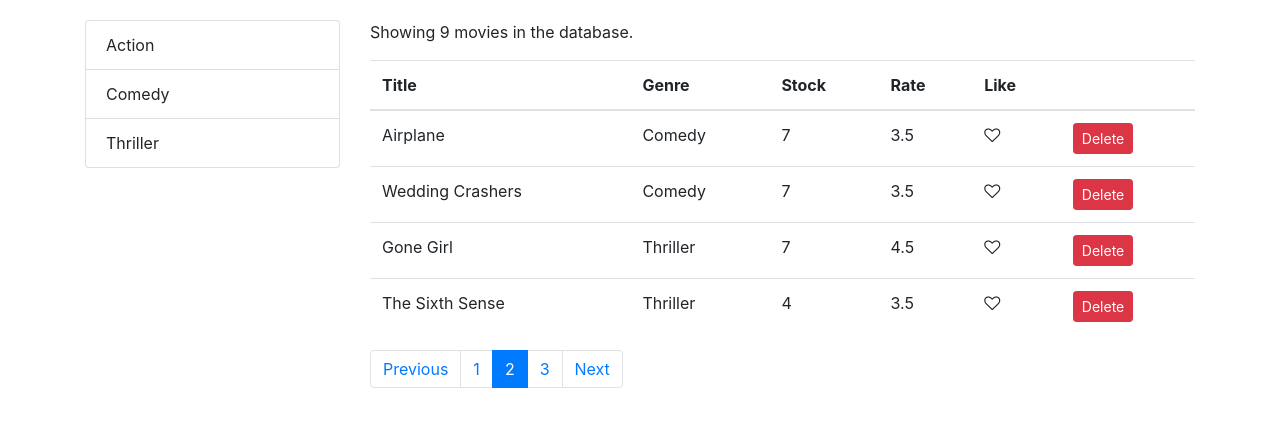
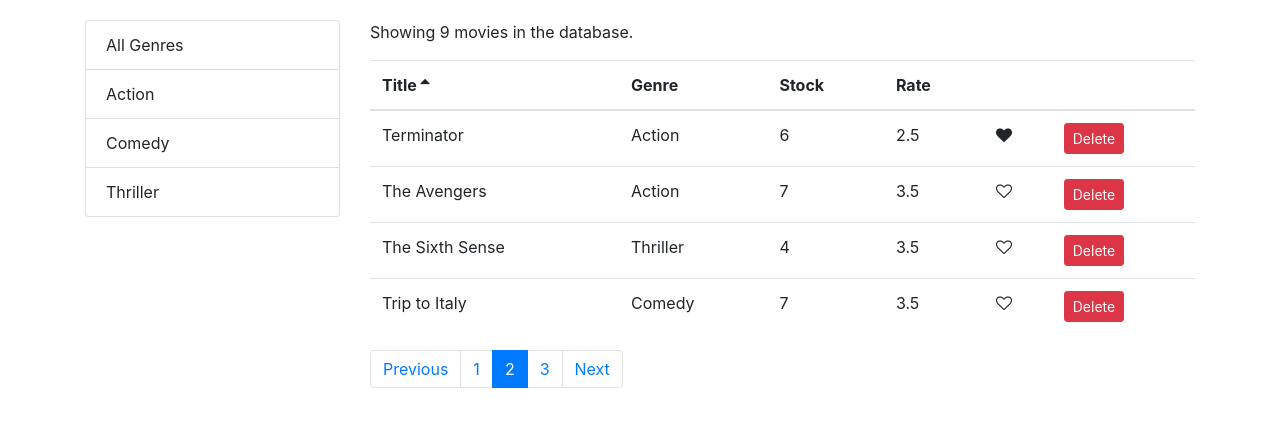
Before and after one commit to NekoFluff/CodeWithMosh_Vidly, a React (Create React App) app: page /movies in a window 1280 px wide. Shown: the top 426 px of the page. Built offline with nearby package versions, Linux system fonts and the light colour scheme.

Commit message:
Finished Pagination, Filtering, and Sorting section

```diff
--- a/src/common/listGroup.jsx
+++ /dev/null
@@ -1,22 +0,0 @@
-import React from "react";
-
-const ListGroup = props => {
-  const { items, textProperty, valueProperty } = props;
-
-  return (
-    <ul className="list-group">
-      {items.map(item => (
-        <li key={item[valueProperty]} className="list-group-item">
-          {item[textProperty]}
-        </li>
-      ))}
-    </ul>
-  );
-};
-
-ListGroup.defaultProps = {
-  textProperty: "name",
-  valueProperty: "_id"
-};
-
-export default ListGroup;
--- a/src/common/like.jsx
+++ b/src/components/common/like.jsx
@@ -3,15 +3,15 @@ import React, { Component } from "react";
 // Input liked: boolean
 // Output: onClick
 
-const Like = props => {
+const Like = ({ liked, onClick }) => {
   let classes = "fa fa-heart";
-  if (!props.liked) classes += "-o";
+  if (!liked) classes += "-o";
   return (
     <i
       style={{ cursor: "pointer" }}
       className={classes}
       aria-hidden="true"
-      onClick={props.onClick}
+      onClick={onClick}
     />
   );
 };
--- /dev/null
+++ b/src/components/common/listGroup.jsx
@@ -0,0 +1,32 @@
+import React from "react";
+
+const ListGroup = ({
+  items,
+  textProperty,
+  valueProperty,
+  onItemSelect,
+  selectedItem
+}) => {
+  return (
+    <ul className="list-group">
+      {items.map(item => (
+        <li
+          onClick={() => onItemSelect(item)}
+          key={item[valueProperty]}
+          className={
+            item === selectedItem ? "list-group-item active" : "list-group-item"
+          }
+        >
+          {item[textProperty]}
+        </li>
+      ))}
+    </ul>
+  );
+};
+
+ListGroup.defaultProps = {
+  textProperty: "name",
+  valueProperty: "_id"
+};
+
+export default ListGroup;
--- a/src/common/pagination.jsx
+++ b/src/components/common/pagination.jsx
@@ -2,15 +2,14 @@ import React from "react";
 import PropTypes from "prop-types";
 import _ from "lodash";
 
-const Pagination = props => {
-  const {
+const Pagination = ({
   itemsCount,
   pageSize,
   onPageChange,
   currentPage,
   onNextPage,
   onPrevPage
-  } = props;
+}) => {
   const pagesCount = Math.ceil(itemsCount / pageSize);
 
   if (pagesCount === 1) return null;
--- /dev/null
+++ b/src/components/common/table.jsx
@@ -0,0 +1,14 @@
+import React from "react";
+import TableHeader from "./tableHeader";
+import TableBody from "./tableBody";
+
+const Table = ({ columns, sortColumn, onSort, data }) => {
+  return (
+    <table className="table">
+      <TableHeader columns={columns} sortColumn={sortColumn} onSort={onSort} />
+      <TableBody data={data} columns={columns} />
+    </table>
+  );
+};
+
+export default Table;
--- /dev/null
+++ b/src/components/common/tableBody.jsx
@@ -0,0 +1,34 @@
+import React, { Component } from "react";
+import _ from "lodash";
+
+class TableBody extends Component {
+  renderCell = (item, column) => {
+    if (column.content) return column.content(item);
+
+    return _.get(item, column.path);
+  };
+
+  createKey = (item, column) => {
+    return item._id + (column.path || column.key);
+  };
+
+  render() {
+    const { data, columns } = this.props;
+
+    return (
+      <tbody>
+        {data.map(item => (
+          <tr key={item._id}>
+            {columns.map(column => (
+              <td key={this.createKey(item, column)}>
+                {this.renderCell(item, column)}
+              </td>
+            ))}
+          </tr>
+        ))}
+      </tbody>
+    );
+  }
+}
+
+export default TableBody;
--- /dev/null
+++ b/src/components/common/tableHeader.jsx
@@ -0,0 +1,50 @@
+import React, { Component } from "react";
+
+// columns: array
+// sortColumn: object
+// onSort: function
+
+class TableHeader extends Component {
+  raiseSort = path => {
+    const sortColumn = { ...this.props.sortColumn };
+    if (sortColumn.path === path)
+      sortColumn.order = sortColumn.order === "asc" ? "desc" : "asc";
+    else {
+      sortColumn.path = path;
+      sortColumn.order = "asc";
+    }
+
+    this.props.onSort(sortColumn);
+  };
+
+  renderSortIcon = column => {
+    const { sortColumn } = this.props;
+    // Don't add array for unsorted columns
+    if (column.path !== sortColumn.path) return null;
+    if (sortColumn.order === "asc") return <i className="fa fa-sort-asc" />;
+
+    return <i className="fa fa-sort-desc" />;
+  };
+
+  render() {
+    const { columns } = this.props;
+
+    return (
+      <thead>
+        <tr>
+          {columns.map(column => (
+            <th
+              className="clickable"
+              key={column.path || column.key}
+              onClick={() => this.raiseSort(column.path)}
+            >
+              {column.label} {this.renderSortIcon(column)}
+            </th>
+          ))}
+        </tr>
+      </thead>
+    );
+  }
+}
+
+export default TableHeader;
--- a/src/components/movies.jsx
+++ b/src/components/movies.jsx
@@ -1,21 +1,23 @@
 import React, { Component } from "react";
 import { getMovies, deleteMovie } from "../services/fakeMovieService";
 import { getGenres } from "../services/fakeGenreService";
-import Like from "../common/like";
-import Pagination from "../common/pagination";
+import Pagination from "./common/pagination";
 import { paginate } from "../utils/paginate";
-import ListGroup from "../common/listGroup";
-
+import ListGroup from "./common/listGroup";
+import MoviesTable from "./moviesTable";
+import _ from "lodash";
 class Movies extends Component {
   state = {
     movies: [],
     genres: [],
     pageSize: 4,
-    currentPage: 2
+    currentPage: 2,
+    sortColumn: { path: "title", order: "asc" }
   };
 
   componentDidMount() {
-    this.setState({ movies: getMovies(), genres: getGenres() });
+    const genres = [{ _id: "", name: "All Genres" }, ...getGenres()];
+    this.setState({ movies: getMovies(), genres });
   }
 
   handleLike = movie => {
@@ -54,68 +56,62 @@ class Movies extends Component {
 
   handleGenreSelect = genre => {
     console.log(genre);
+    this.setState({ currentPage: 1, selectedGenre: genre });
+  };
+
+  handleSort = sortColumn => {
+    this.setState({ sortColumn });
+  };
+
+  getPagedData = () => {
+    const {
+      pageSize,
+      currentPage,
+      sortColumn,
+      selectedGenre,
+      movies: allMovies
+    } = this.state;
+
+    const filtered =
+      selectedGenre && selectedGenre._id
+        ? allMovies.filter(m => m.genre._id === selectedGenre._id)
+        : allMovies;
+
+    const sorted = _.orderBy(filtered, [sortColumn.path], sortColumn.order);
+    const movies = paginate(sorted, currentPage, pageSize);
+
+    return { totalCount: filtered.length, data: movies };
   };
 
   render() {
     const { length: count } = this.state.movies;
-    const { pageSize, currentPage, movies: allMovies } = this.state;
+    const { pageSize, currentPage, sortColumn } = this.state;
 
     if (count === 0) return <p>There are no movies in the database</p>;
 
-    const movies = paginate(allMovies, currentPage, pageSize);
+    const { totalCount, data: movies } = this.getPagedData();
 
     return (
       <div className="row">
         <div className="col-3">
           <ListGroup
             items={this.state.genres}
+            selectedItem={this.state.selectedGenre}
             onItemSelect={this.handleGenreSelect}
           />
         </div>
         <div className="col">
-          <p>Showing {count} movies in the database.</p>
-          <table className="table">
-            <thead>
-              <tr>
-                <th>Title</th>
-                <th>Genre</th>
-                <th>Stock</th>
-                <th>Rate</th>
-                <th>Like</th>
-                <th />
-              </tr>
-            </thead>
-            <tbody>
-              {movies.map(movie => (
-                <tr key={movie._id}>
-                  <td>{movie.title}</td>
-                  <td>{movie.genre.name}</td>
-                  <td>{movie.numberInStock}</td>
-                  <td>{movie.dailyRentalRate}</td>
-                  <td>
-                    <Like
-                      liked={movie.liked}
-                      onClick={() => {
-                        this.handleLike(movie);
-                      }}
-                    />
-                  </td>
-                  <td>
-                    <button
-                      onClick={() => {
-                        this.handleDelete(movie);
-                      }}
-                      className="btn btn-danger btn-sm"
-                    >
-                      Delete
-                    </button>
-                  </td>
-                </tr>
-              ))}
-            </tbody>
-          </table>
+          <p>Showing {totalCount} movies in the database.</p>
+
+          <MoviesTable
+            movies={movies}
+            sortColumn={sortColumn}
+            onLike={this.handleLike}
+            onDelete={this.handleDelete}
+            onSort={this.handleSort}
+          />
           <Pagination
-            itemsCount={count}
+            itemsCount={totalCount}
             pageSize={pageSize}
             onPageChange={this.handlePageChange}
             onPrevPage={this.handlePrevPage}
--- /dev/null
+++ b/src/components/moviesTable.jsx
@@ -0,0 +1,50 @@
+import React, { Component } from "react";
+import Like from "./common/like";
+import Table from "./common/table";
+
+class MoviesTable extends Component {
+  columns = [
+    { path: "title", label: "Title" },
+    { path: "genre.name", label: "Genre" },
+    { path: "numberInStock", label: "Stock" },
+    { path: "dailyRentalRate", label: "Rate" },
+    {
+      key: "like",
+      content: movie => (
+        <Like
+          liked={movie.liked}
+          onClick={() => {
+            this.props.onLike(movie);
+          }}
+        />
+      )
+    },
+    {
+      key: "delete",
+      content: movie => (
+        <button
+          onClick={() => {
+            this.props.onDelete(movie);
+          }}
+          className="btn btn-danger btn-sm"
+        >
+          Delete
+        </button>
+      )
+    }
+  ];
+
+  render() {
+    const { movies, sortColumn, onSort } = this.props;
+    return (
+      <Table
+        columns={this.columns}
+        sortColumn={sortColumn}
+        onSort={onSort}
+        data={movies}
+      />
+    );
+  }
+}
+
+export default MoviesTable;
--- a/src/index.css
+++ b/src/index.css
@@ -12,3 +12,7 @@ code {
   font-family: source-code-pro, Menlo, Monaco, Consolas, "Courier New",
     monospace;
 }
+
+.clickable {
+  cursor: pointer;
+}
```
Lines whose indentation alone changed are shown as unchanged.
